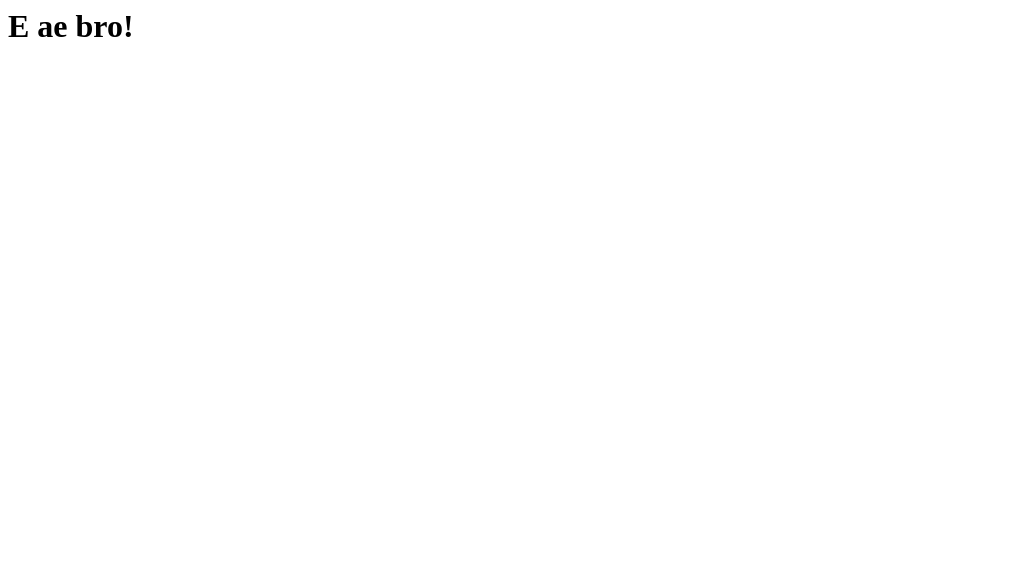
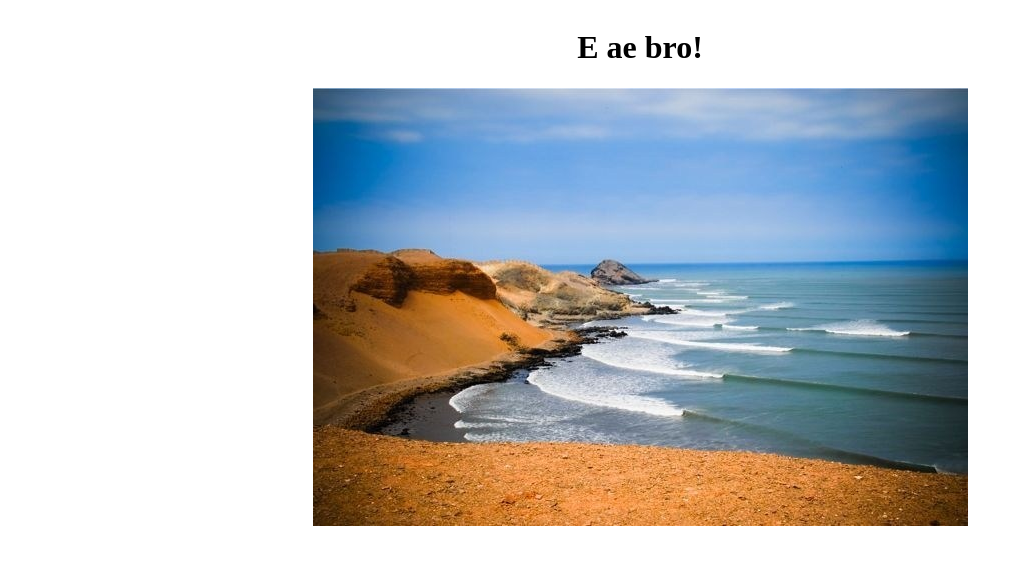
Before and after one commit to adrianobarroso/git-1011, a plain HTML site: page index.html in a window 1280 px wide. Shown: the whole page, without its empty margins (0-1023 px from the left). Drawn offline with Linux system fonts and the light colour scheme.

Commit message:
Add style.css and image
* Added style.css with some css
* Added image to html

```diff
--- a/index.html
+++ b/index.html
@@ -3,9 +3,11 @@
   <meta charset="UTF-8">
   <meta name="viewport" content="width=device-width, initial-scale=1.0">
   <meta http-equiv="X-UA-Compatible" content="ie=edge">
+  <link rel="stylesheet" href="style.css">
   <title>Document</title>
 </head>
 <body>
   <h1>E ae bro!</h1>
+  <img src="peru.jpg" alt="">
 </body>
 </html>
--- /dev/null
+++ b/style.css
@@ -0,0 +1,6 @@
+body {
+  display: flex;
+  flex-direction: column;
+  align-items: center;
+  justify-content: center;
+}
```
Also changed, not shown: peru.jpg (added).
